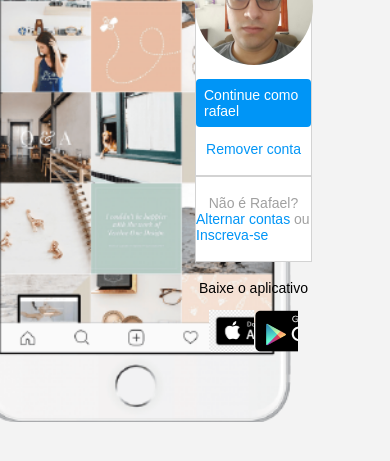
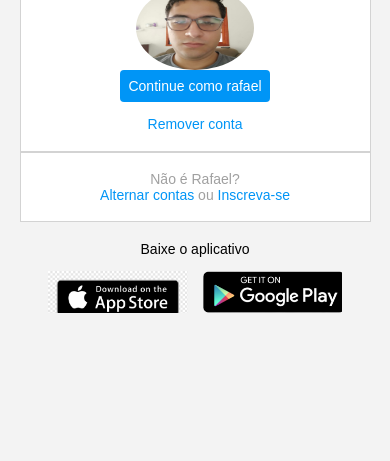
Before and after one commit to RafaelMarendaz/instagram-pagina-inicial, a plain HTML site: page index.html in a window 390 px wide. Shown: the part 315-776 px from the top of the page. Drawn offline with Linux system fonts and the light colour scheme.

Commit message:
configuração de responsividade

```diff
--- a/style.css
+++ b/style.css
@@ -72,12 +72,15 @@ body {
     overflow: hidden;
 }
 
+.profile-photo img {
+    height: 6rem;
+}
+
 .instagram-login{
     background-color: #0095f6;
     color: white;
     padding: 8px;
     border-radius: 4px;
-    margin-top: 1rem;
 }
 
 .instagram-logout{
@@ -123,3 +126,25 @@ body {
 .app-download:nth-child(2) {
     background-image: url('./img/googleplay.png');
 }
+
+/*media queries*/
+
+@media (max-width: 1024px) {
+    .instagram-wrapper{
+        width: 90%;
+    }
+}
+
+@media (max-width: 650px) {
+    .instagram-wrapper{
+        width: 90%;
+    }
+
+    .instagram-phone {
+        display: none;
+    }
+
+    .instagram-continue {
+        width: 100%;
+    }
+}
```
